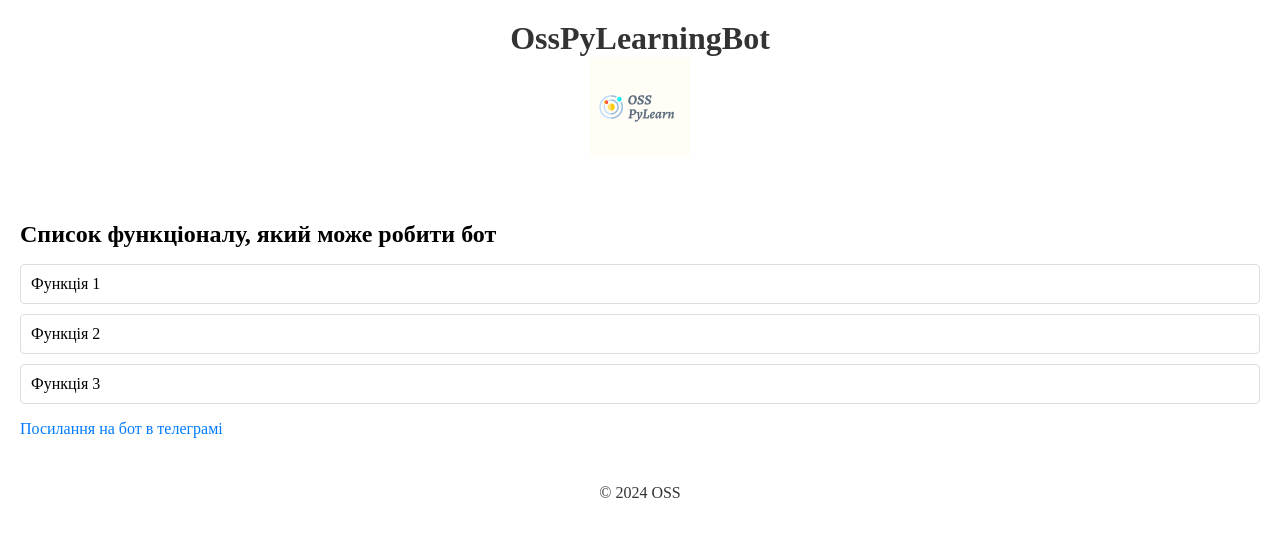
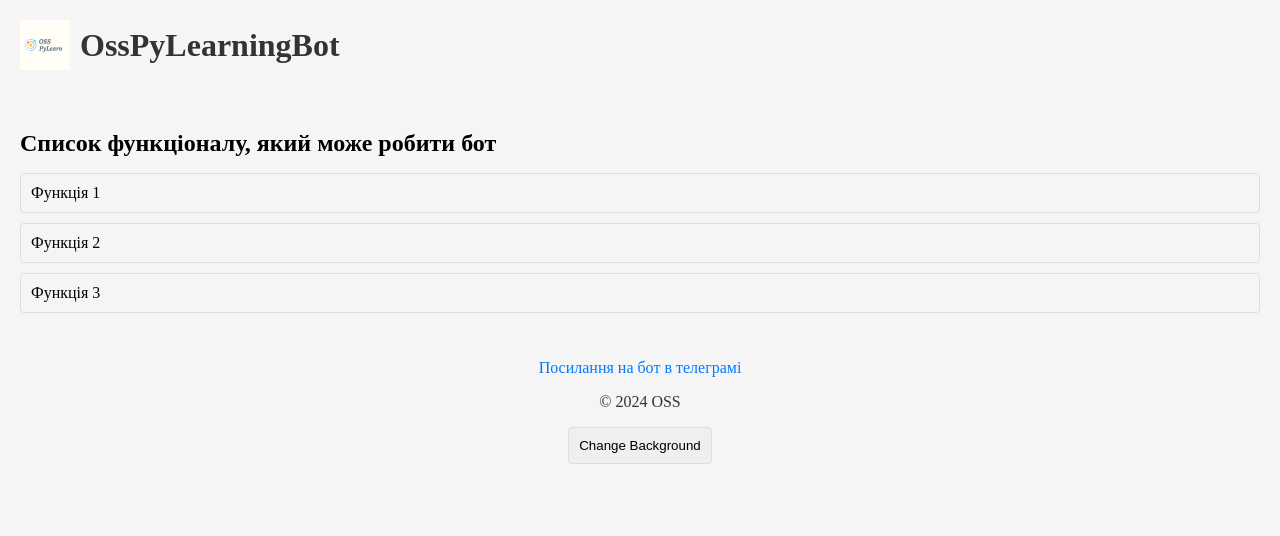
Before and after one commit to pmlife/github-osynekop.github.io, a plain HTML site: page index.html in a window 1280 px wide. Drawn offline with Linux system fonts and the light colour scheme.

Commit message:
Homework #32. Task 3.

```diff
--- a/index.html
+++ b/index.html
@@ -2,16 +2,14 @@
 <html lang="uk">
 <head>
     <meta charset="UTF-8">
-    <meta name="viewport" content="width=device-width, initial-scale=1.0">
     <title>OssPyLearningBot</title>
     <link rel="stylesheet" href="styles.css">
+    <script type="text/javascript" src="main.js" defer></script>
 </head>
 <body>
     <header>
-        <div class="container">
+            <img src="PIC/oss_py_learning_logo.png" alt="Таке собі лого">
             <h1>OssPyLearningBot</h1>
-            <img src="PIC/oss_py_learning_logo.png" alt="Таке собі лого">
-        </div>
     </header>
     <main>
         <div class="container">
@@ -21,12 +19,15 @@
                 <li>Функція 2</li>
                 <li>Функція 3</li>
             </ul>
-            <a href="http://t.me/osspylearningbot" class="btn">Посилання на бот в телеграмі</a>
         </div>
     </main>
     <footer>
         <div class="container">
+            <a href="https://t.me/osspylearningbot" class="btn">Посилання на бот в телеграмі</a>
             <p>&copy; 2024 OSS</p>
+        </div>
+        <div class="button">
+        <button id="changeBackgroundBtn">Change Background</button>
         </div>
     </footer>
 </body>
--- a/main.js
+++ b/main.js
@@ -0,0 +1,21 @@
+let initialBackgroundColor = getComputedStyle(document.body).backgroundColor;
+let currentBackgroundColor = initialBackgroundColor;
+
+const changeBackgroundBtn = document.getElementById('changeBackgroundBtn');
+document.getElementById("changeBackgroundBtn").addEventListener('click', function ()
+  {
+    // document.body.style.backgroundColor = "#c1c1c1";
+    toggleBackgroundColor();
+  });
+
+function toggleBackgroundColor()
+{
+  if (currentBackgroundColor === initialBackgroundColor)
+    {
+        currentBackgroundColor = '#c1c1c1';
+    } else
+      {
+        currentBackgroundColor = initialBackgroundColor;
+      }
+  document.body.style.backgroundColor = currentBackgroundColor;
+}
--- a/styles.css
+++ b/styles.css
@@ -1,11 +1,14 @@
 body {
-    font-family: "Beckman Regular";
+    font-family: SansSerif;
     margin: 0;
     padding: 0;
-    background-color: #fff;
+    background-color: whitesmoke;
+    transition: background-color 1.5s ease;
 }
 header {
-    background-color: #fff;
+    display: flex;
+    align-items: center;
+    background-color: whitesmoke;
     color: #333;
     padding: 20px;
     text-align: center;
@@ -16,7 +19,8 @@ header h1 {
 }
 
 header img {
-    width: 100px;
+    margin-right: 10px;
+    width: 50px;
     height: auto;
 }
 
@@ -50,8 +54,21 @@ a {
     text-decoration: none;
 }
 
+button {
+    margin-bottom: 10px;
+    border: 1px solid #ddd;
+    border-radius: 4px;
+    padding: 10px;
+    color: #000;
+    /*background-color: #E5E4E2;*/
+}
+
+button:hover {
+  background-color: #c1c1c1;
+}
+
 footer {
-    background-color: #fff;
+    background-color: whitesmoke;
     color: #333;
     padding: 10px;
     text-align: center;
```
